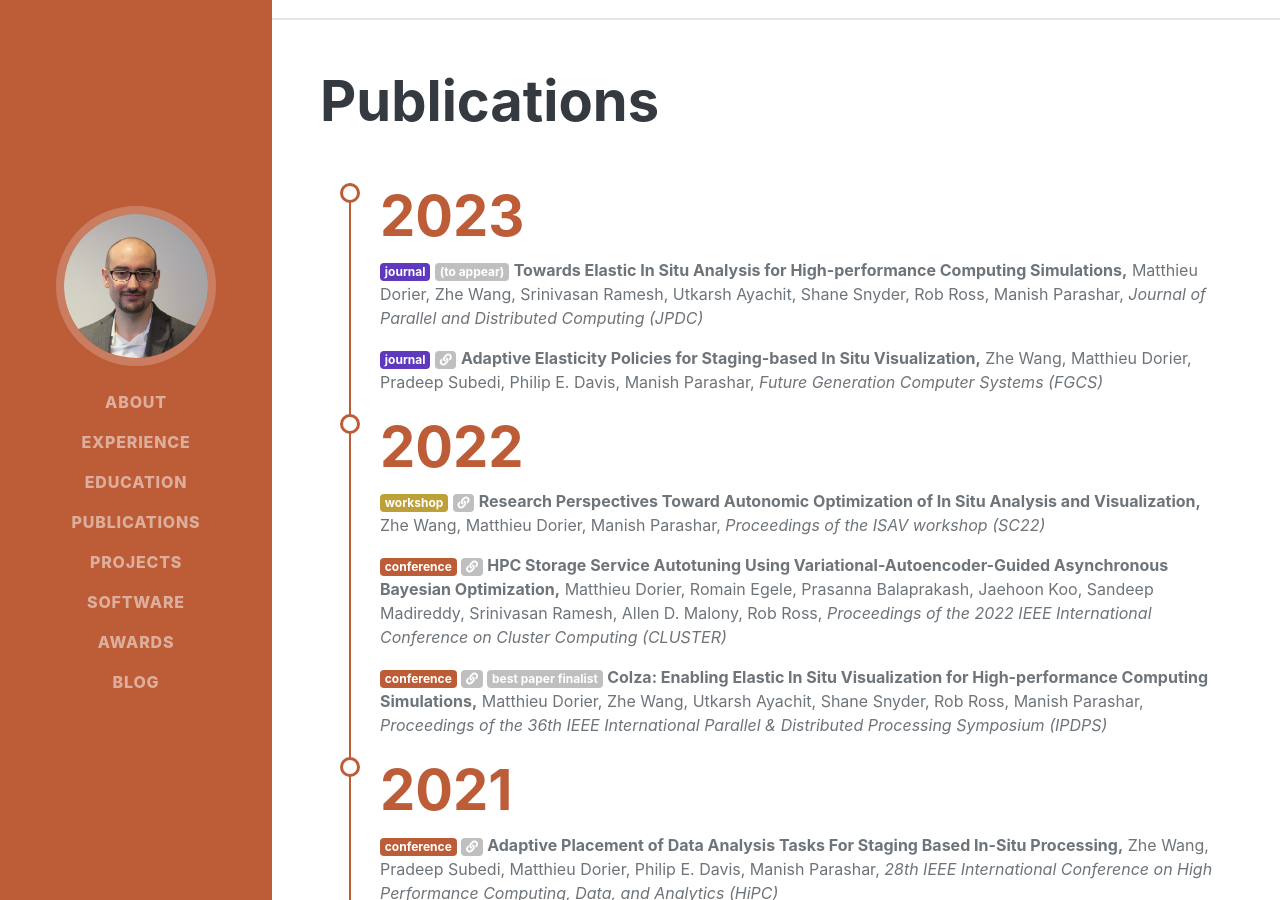
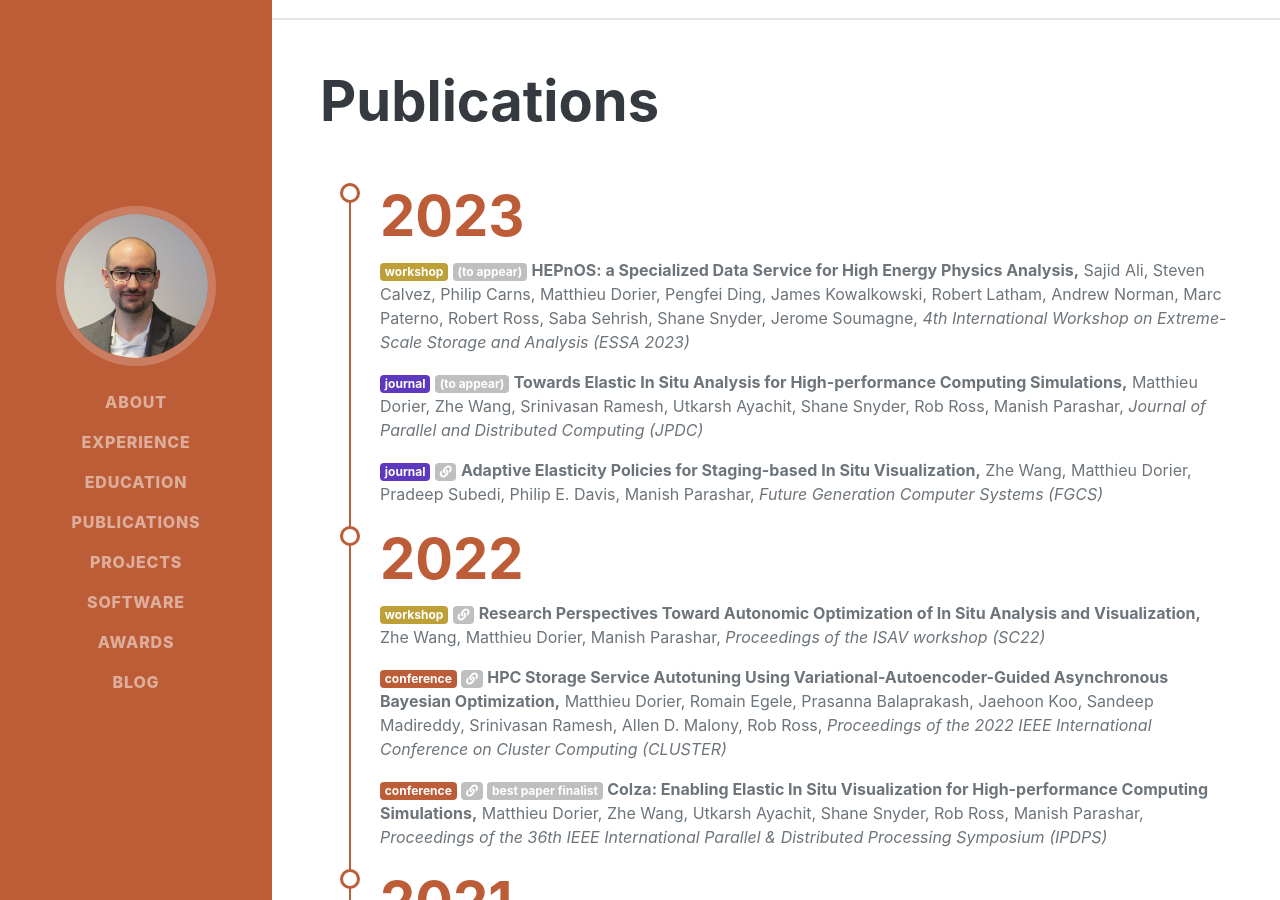
Before and after one commit to mdorier/mdorier.github.io, a Jekyll site: the page built from index.html, in a window 1280 px wide and 900 px high, scrolled down 4227 px. Built offline with Jekyll 4.4.1, drawn with Linux system fonts in a browser that asks for light colours; some web fonts are replaced.

Commit message:
added ESSA paper

```diff
--- a/_data/biblio.yml
+++ b/_data/biblio.yml
@@ -1,3 +1,10 @@
+- title: "HEPnOS: a Specialized Data Service for High Energy Physics Analysis"
+  authors: Sajid Ali, Steven Calvez, Philip Carns, Matthieu Dorier, Pengfei Ding, James Kowalkowski, Robert Latham, Andrew Norman, Marc Paterno, Robert Ross, Saba Sehrish, Shane Snyder, Jerome Soumagne
+  type: workshop
+  venue: 4th International Workshop on Extreme-Scale Storage and Analysis (ESSA 2023)
+  year: 2023
+  url:
+
 - title: "Towards Elastic In Situ Analysis for High-performance Computing Simulations"
   authors: Matthieu Dorier, Zhe Wang, Srinivasan Ramesh, Utkarsh Ayachit, Shane Snyder, Rob Ross, Manish Parashar
   type: journal
```
